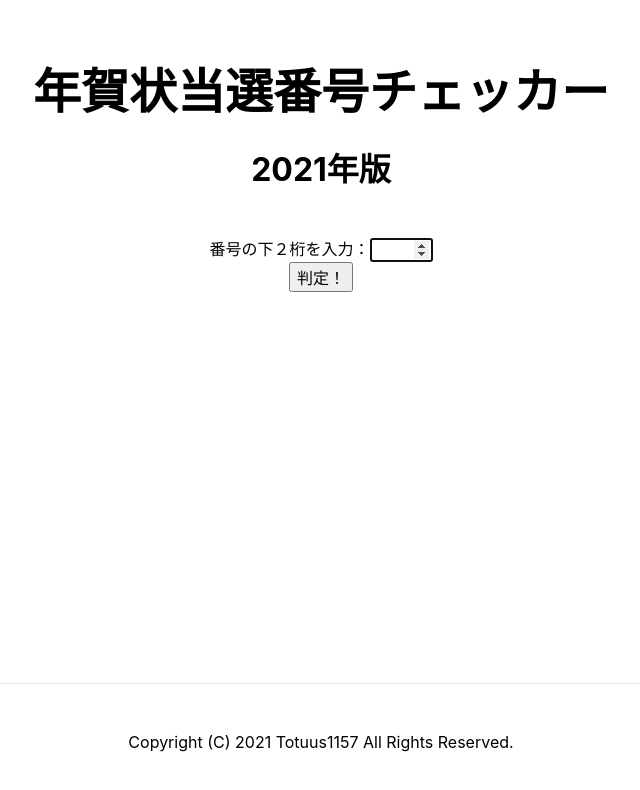
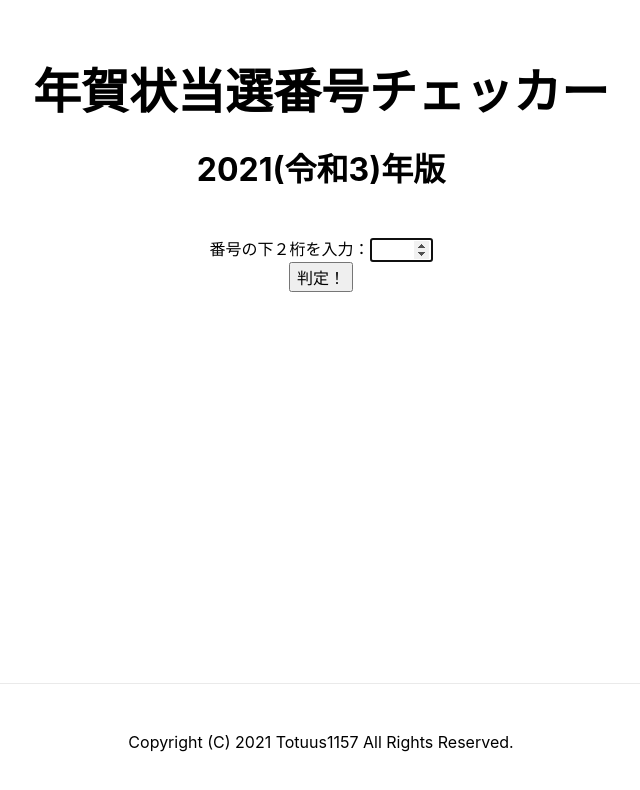
Before and after one commit to totuus1157/new-years-card-winner-number-checker, a Next.js app in the folder winner-number-checker/: page / in a window 1280 px wide. Shown: the top 790 px of the page, without its empty margins (319-959 px from the left). Built offline with nearby package versions, Linux system fonts and the light colour scheme.

Commit message:
年表示に令和を追加

```diff
--- a/winner-number-checker/pages/index.js
+++ b/winner-number-checker/pages/index.js
@@ -80,7 +80,9 @@ class Home extends React.Component {
             <span>チェッカー</span>
           </h1>
 
-          <h2 className={styles.description}>{year}年版</h2>
+          <h2 className={styles.description}>
+            {year}(令和{year - 2018})年版
+          </h2>
 
           <section>
             <form onSubmit={this.doSubmit}>
```
